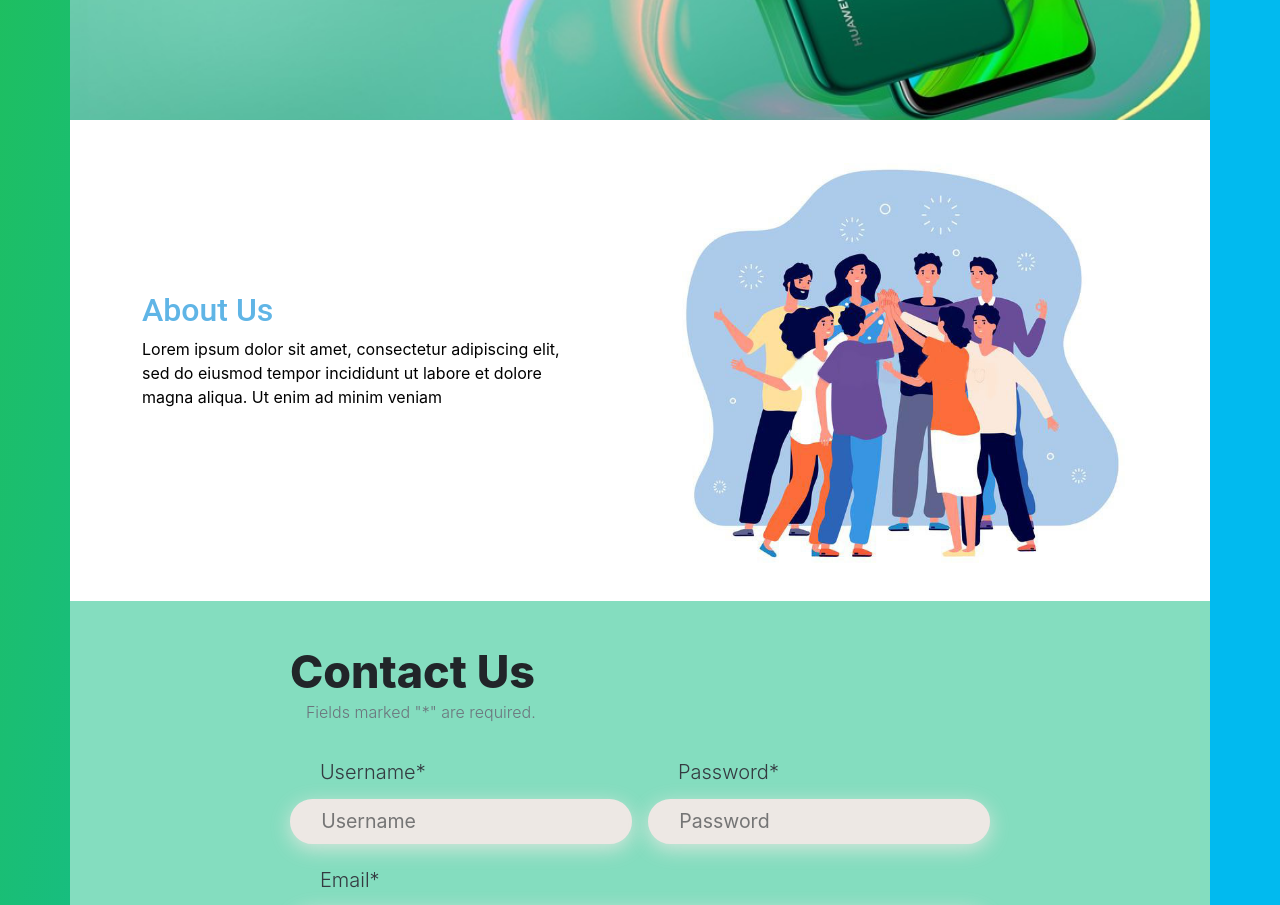
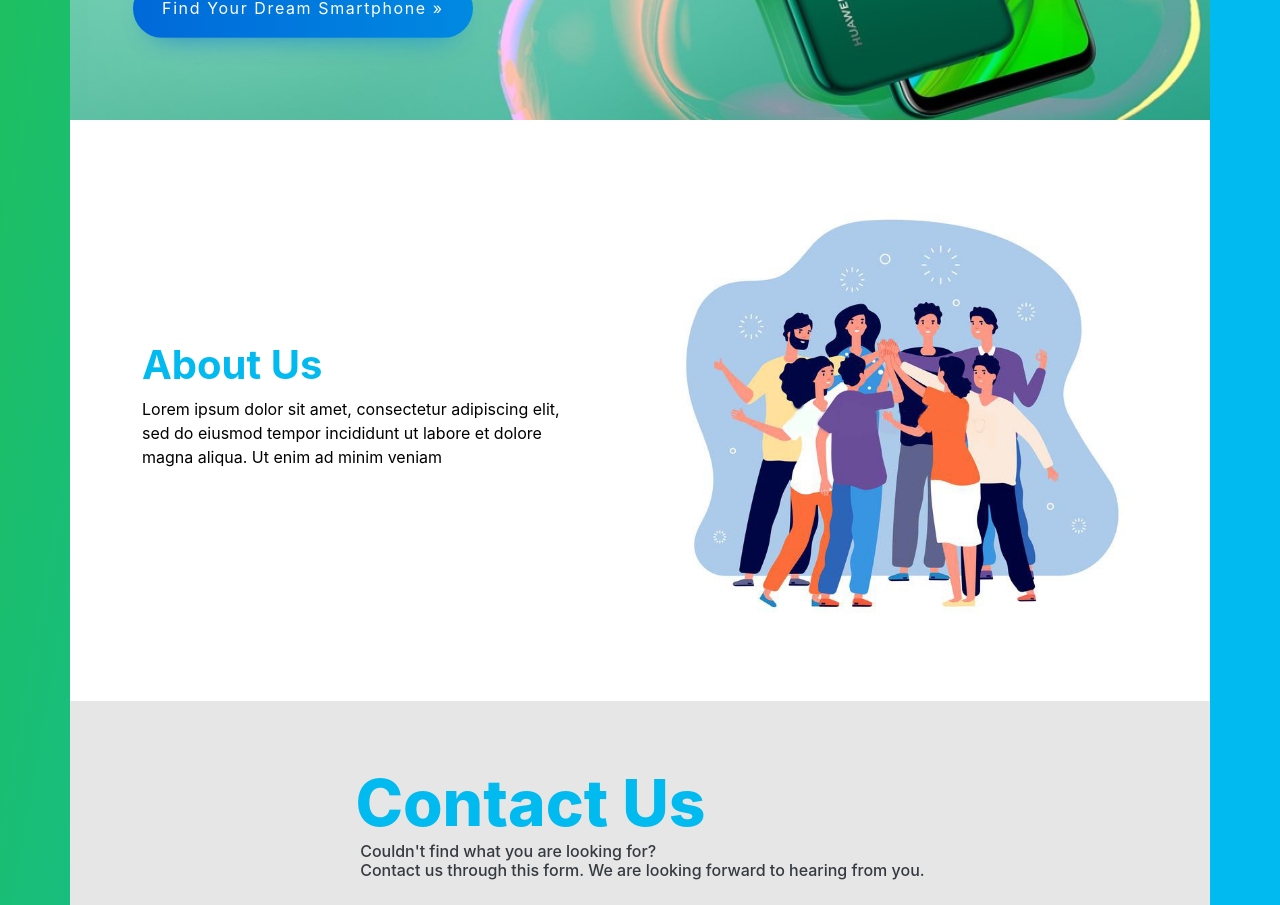
Before and after one commit to jnd-lb/smartZone-Frontend, a React (Create React App) app: page / in a window 1280 px wide. Shown: the part 520-1425 px from the top of the page. Built offline with nearby package versions, Linux system fonts and the light colour scheme.

Commit message:
adjustments on all sections

```diff
--- a/src/components/aboutUs/aboutUs.js
+++ b/src/components/aboutUs/aboutUs.js
@@ -8,7 +8,7 @@ function aboutUs (props) {
     <section className={cx("container", Classes.container)}>
         <div className={cx("row")}>
           <div className={cx("col-lg-5", "col-md-5", "col-sm-5", "col-xs-5", Classes.text)}>
-            <h2 className={cx(Classes.h5)}>About Us</h2>
+            <h1 className={cx(Classes.h1)}>About Us</h1>
             <p>Lorem ipsum dolor sit amet, consectetur adipiscing elit, sed do eiusmod tempor incididunt ut labore et dolore magna aliqua. Ut enim ad minim veniam</p>
           </div>
           <img className={cx("col-lg-6", "col-md-6", "col-sm-6", "col-xs-6")} src={img}/>
--- a/src/components/aboutUs/aboutUs.module.css
+++ b/src/components/aboutUs/aboutUs.module.css
@@ -5,11 +5,13 @@
 
 }
 
-  .h5 {
-  color:rgb(96, 181, 230);
-   font-family: 'Roboto';
+  .h1 {
+  color:#01BAEF;
+  font-family: -apple-system, BlinkMacSystemFont, "Segoe UI", Roboto, "Helvetica Neue", Arial, "Noto Sans", sans-serif, "Apple Color Emoji", "Segoe UI Emoji", "Segoe UI Symbol", "Noto Color Emoji";   font-weight: 700;
+  font-weight: 700;
   }
 
 .container{
     background-color: white;
+    padding: 50px 0;
 }
--- a/src/components/contactUs/contactUs.js
+++ b/src/components/contactUs/contactUs.js
@@ -7,23 +7,15 @@ function contactUs (props) {
         <div className={cx(Classes.formWrapper)}>
             <form id="form" method="post" name="emailform" action="email.php">
                   <h3 className={cx(Classes.formTitle)}>Contact Us</h3>
-                  <p className={cx(Classes.formUndertitle)}>Fields marked "*" are required.</p>
-                  <div className={cx(Classes.formInputGrid)}>
-                    <div>
-                      <h5 className={cx(Classes.formText)}>Username*</h5>
-                      <div className={cx(Classes.formInputWrapper, Classes.flexboxLeft)}>
-                        {/* <i className={cx(Classes.uil, uilUser)}></i> */}
-                        <input className={cx(Classes.formInput)} id="uname" name="uname" type="text" placeholder="Username" aria-label="" required/>
-                      </div>
-                    </div>
-                    <div>
-                      <h5 className={cx(Classes.formText)}>Password*</h5>
-                      <div className={cx(Classes.formInputWrapper, Classes.flexboxLeft)}>
-                        {/* <i className={cx(Classes.uil, uil-asterisk)}></i> */}
-                        <input className={cx(Classes.formInput)} id="pword" name="pword" type="password" placeholder="Password" aria-label="" required/>
-                      </div>
-                    </div>
-                  </div>
+                  <h6 className={cx(Classes.formUndertitle)}>Couldn't find what you are looking for?<br className={cx(Classes.break)} ></br> Contact us through this form. We are looking forward to hearing from you.</h6>
+                  <p className={cx(Classes.required)}>Fields marked "*" are required.</p>
+                <div className={cx(Classes.formInputMax)}>
+                  <h5 className={cx(Classes.formText)}>Full Name*</h5>
+                  <div className={cx(Classes.formInputWrapper, Classes.flexboxLeft)}>
+                    {/* <i className={cx(Classes.uil, Clasess.uil-at)}></i> */}
+                    <input className={cx(Classes.formInput)} id="name" name="name" type="text" placeholder="Full Name" aria-label="" required/>
+                </div>
+                </div>
                 <div className={cx(Classes.formInputMax)}>
                   <h5 className={cx(Classes.formText)}>Email*</h5>
                   <div className={cx(Classes.formInputWrapper, Classes.flexboxLeft)}>
--- a/src/components/contactUs/contactUs.module.css
+++ b/src/components/contactUs/contactUs.module.css
@@ -9,11 +9,11 @@
     /* Gray Colors */
     --bc-gray: #ede8e4;
     --gray: #9e9d9b;
-    --gray-dark: #1c1a19;
+    --gray-dark: #3d3c3b;
     /* Gradients */
     --pace: linear-gradient(90deg, rgba(0, 105, 217, 1) 0%,  rgba(1,186,239,1) 50%, rgba(27, 190, 112,1) 100%);
     /* Sizes */
-    --heading: 3.4rem;
+    --heading: 4rem;
     --paragraph: 1.1rem;
     --button-small: 1rem;
     /* Fonts */
@@ -29,9 +29,10 @@ html, body {
     background-color: var(--bc);
     -webkit-font-smoothing: antialiased;
     scroll-behavior: smooth;
+    color:#01BAEF !important;
 }
 .container{
-    background-color: #84DDBF;
+    background-color: #e6e6e6;
 }
 textarea {
     min-height: 8em;
@@ -116,7 +117,15 @@ textarea::-webkit-scrollbar-thumb {
     font-weight: 800;
 }
 .formUndertitle {
-    margin: 0 0 1em 1em;
+    margin: 0 0 1em 0.3em;
+    color: var(--gray-dark);
+    font-weight: 520;
+}
+.break{
+    margin-bottom:10px;
+}
+.required {
+    margin-top: 2em;
     color: var(--gray);
     font-weight: 300;
 }
@@ -135,9 +144,10 @@ textarea::-webkit-scrollbar-thumb {
     color: var(--white);
 }
 .formText {
-    margin: 1em 0 .75em 1.5em;
+    margin: 1em 0em;
     color: var(--gray-dark);
     font-weight: 300;
+    width:25%
 }
 .formInputGrid {
     margin: 1em 0;
@@ -146,7 +156,8 @@ textarea::-webkit-scrollbar-thumb {
     grid-column-gap: 1em;
 }
 .formInputMax {
-    margin: 1.5em 0;
+    margin: 0.1em 0 1.5em;
+    display: flex;
 }
 .formInputWrapper {
     width: 100%;
@@ -166,12 +177,12 @@ textarea::-webkit-scrollbar-thumb {
     top: .6em;
 }
 .formInput {
-    width: 100%;
+    width: 85%;
     padding: 0.3em 0.3em 0.3em 1.5em;
     font-size: 1.22rem;
     border-radius: 2em;
-    box-shadow: 0 5px 20px 0 rgba(237, 232, 228, .8);
-    background-color: var(--bc-gray);
+    box-shadow:0px 0px 3px #a4a4a463;
+    background-color: white;
     border: 2px solid var(--bc-gray);
     transition: border .15s ease-in-out;
 }
@@ -244,7 +255,7 @@ textarea::-webkit-scrollbar-thumb {
 @media only screen and (max-width: 1456px) {
     :root {
         /* Sizes */
-        --heading: 2.8rem;
+        --heading: 4rem;
     }
 }
 @media only screen and (max-width: 1024px) {
--- a/src/components/hero/hero.js
+++ b/src/components/hero/hero.js
@@ -11,7 +11,12 @@ function hero (props) {
           <div className={cx("col-lg-5", "col-md-5", "col-sm-5", "col-xs-5", Classes.content)}>
             <h5 className={cx(Classes.h5)}>Hello, world! Full width Hero-unit header</h5>
             <p>This is a template for a simple marketing or informational website. It includes a large callout called the hero unit and three supporting pieces of content. Use it as a starting point to create something more unique.</p>
-            <p><a href="#" className={cx("btn", "btn-primary", "btn-large")}>Find Your Dream Smartphone »</a></p>
+            <div className={cx(Classes.buttonWrapper)}>
+                <a href="#" className={cx(Classes.button, Classes.btnPrimary)}>
+                Find Your Dream Smartphone »
+               <div className={cx(Classes.btnSecondary)}></div>
+               </a>
+            </div>
           </div>
         </div>
       </div>
--- a/src/components/hero/hero.module.css
+++ b/src/components/hero/hero.module.css
@@ -1,3 +1,10 @@
+:root {
+  --white: #ffffff;
+  /* Gradients */
+  --pace: linear-gradient(90deg, rgba(0, 105, 217, 1) 0%,  rgba(1,186,239,1) 50%, rgba(27, 190, 112,1) 100%);
+  /* Sizes */
+  --button-small: 1rem;
+}
 .content{
     margin-top: 15%;
     margin-left:3%;
@@ -12,8 +19,59 @@
     background-repeat: no-repeat;
     background-position: center;
     background-size:cover;
+    padding: 50px 0;
 
   }
   .h5 {
     text-shadow:1.5px 1.5px rgb(32, 15, 92);
   }
+/* Button */
+.buttonWrapper {
+  margin: 2em 0 1em 0;
+}
+.button, .btnSecondary {
+  margin: 0;
+  width: 70%;
+  position: relative;
+  padding: 1.2em 1.8em;
+  letter-spacing: .1em;
+  text-align: center;
+  color: var(--white);
+  font-size: var(--button-small);
+  background: var(--pace);
+  background-size: 500%;
+  border-radius: 50px;
+  border: none;
+  cursor: pointer;
+  transform: scaleX(1);
+  transition: transform .3s cubic-bezier(.175,.885,.32,1.275), filter .3s cubic-bezier(.175,.885,.32,1.275), bottom .3s cubic-bezier(.175,.885,.32,1.275), background-position 3s cubic-bezier(.455,.03,.515,.955), -webkit-transform .3s cubic-bezier(.175,.885,.32,1.275), -webkit-filter .3s cubic-bezier(.175,.885,.32,1.275);
+}
+.button {
+  transition: transform .3s cubic-bezier(.175,.885,.32,1.275), bottom .3s cubic-bezier(.175,.885,.32,1.275), background-position 3s cubic-bezier(.455,.03,.515,.955), -webkit-transform .3s cubic-bezier(.175,.885,.32,1.275);
+}
+.button, .button .btnSecondary {
+  background-position: 0 50%;
+  bottom: 0;
+}
+.button .btnSecondary {
+  left: 0;
+  width: 100%;
+  position: absolute;
+  filter: blur(1rem);
+  opacity: .8;
+  z-index: -1;
+  transform: scale3d(.9, .9, 1);
+  transition: transform .3s cubic-bezier(.175,.885,.32,1.275), filter .3s cubic-bezier(.175,.885,.32,1.275), bottom .3s cubic-bezier(.175,.885,.32,1.275), background-position 3s cubic-bezier(.455,.03,.515,.955), -webkit-transform .3s cubic-bezier(.175,.885,.32,1.275), -webkit-filter .3s cubic-bezier(.175,.885,.32,1.275);
+}
+.button:focus, .button:hover {
+  transform: scale3d(1.1, 1.1, 1);
+  background-position: 100% 50%;
+  outline: none;
+  bottom: 2px;
+}
+.button:focus .btnSecondary, .button:hover .btnSecondary {
+  background-position: 100% 50%;
+  filter: blur(1.6rem);
+  bottom: -5px;
+  text-decoration: none;
+}
```
Also changed, not shown: 1 other file (tests, documents, lock files or other folders).
